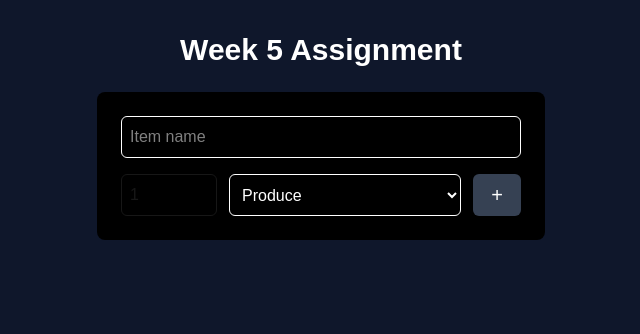
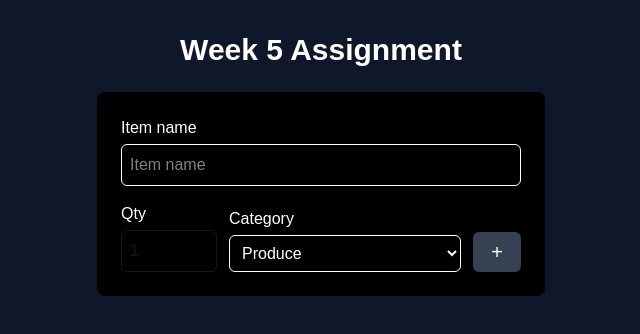
Before and after one commit to mbguron/cprg306-assignments, a Next.js app: page /week-5 in a window 1280 px wide. Shown: the top 334 px of the page, without its empty margins (319-959 px from the left). Built offline with nearby package versions, Linux system fonts and the light colour scheme.

Commit message:
updated the file according to instructor. Added htmlFor and id, and other minor changes

```diff
--- a/app/week-5/NewItem.js
+++ b/app/week-5/NewItem.js
@@ -1,6 +1,20 @@
 "use client";
 
 import { useState } from "react";
+
+const CATEGORY_OPTIONS = [
+  { value: "produce", label: "Produce" },
+  { value: "dairy", label: "Dairy" },
+  { value: "bakery", label: "Bakery" },
+  { value: "meat", label: "Meat" },
+  { value: "frozen foods", label: "Frozen Foods" },
+  { value: "canned goods", label: "Canned Goods" },
+  { value: "dry goods", label: "Dry Goods" },
+  { value: "beverages", label: "Beverages" },
+  { value: "snacks", label: "Snacks" },
+  { value: "household", label: "Household" },
+  { value: "other", label: "Other" },
+];
 
 export default function NewItem() {
   const [name, setName] = useState("");
@@ -12,7 +26,7 @@ export default function NewItem() {
 
     const item = {
       name: name.trim(),
-      quantity: Number(quantity),
+      quantity,
       category,
     };
 
@@ -26,53 +40,77 @@ export default function NewItem() {
     setCategory("produce");
   }
 
+  function handleQuantityChange(e) {
+    const next = parseInt(e.target.value, 10);
+
+    if (Number.isNaN(next)) {
+      setQuantity(1);
+      return;
+    }
+
+    const clamped = Math.max(1, Math.min(99, next));
+    setQuantity(clamped);
+  }
+
   return (
     <form
       onSubmit={handleSubmit}
       className="max-w-md mx-auto bg-black rounded-lg p-6 space-y-4"
     >
       <div>
+        <label htmlFor="item-name" className="block text-white mb-1">
+          Item name
+        </label>
         <input
+          id="item-name"
           type="text"
           value={name}
           onChange={(e) => setName(e.target.value)}
-          required={true}
+          required
           placeholder="Item name"
-          className="w-full p-2 text-white rounded-md border"
+          className="w-full p-2 text-white bg-black rounded-md border"
         />
       </div>
 
-      <div className="flex gap-3">
+      <div className="flex gap-3 items-end">
+        <div className="w-24">
+          <label htmlFor="item-quantity" className="block text-white mb-1">
+            Qty
+          </label>
           <input
+            id="item-quantity"
             type="number"
             min="1"
             max="99"
             value={quantity}
-          onChange={(e) => setQuantity(e.target.value)}
-          className="w-24 p-2 rounded-md border"
+            onChange={handleQuantityChange}
+            className="w-full p-2 rounded-md border"
           />
+        </div>
 
+        <div className="flex-1">
+          <label htmlFor="item-category" className="block text-white mb-1">
+            Category
+          </label>
           <select
+            id="item-category"
             value={category}
             onChange={(e) => setCategory(e.target.value)}
-          className="flex-1 p-2 text-white bg-black rounded-md border"
+            className="w-full p-2 text-white bg-black rounded-md border"
           >
-          <option value="produce">Produce</option>
-          <option value="dairy">Dairy</option>
-          <option value="bakery">Bakery</option>
-          <option value="meat">Meat</option>
-          <option value="frozen foods">Frozen Foods</option>
-          <option value="canned goods">Canned Goods</option>
-          <option value="dry goods">Dry Goods</option>
-          <option value="beverages">Beverages</option>
-          <option value="snacks">Snacks</option>
-          <option value="household">Household</option>
-          <option value="other">Other</option>
+            {CATEGORY_OPTIONS.map((opt) => (
+              <option key={opt.value} value={opt.value}>
+                {opt.label}
+              </option>
+            ))}
           </select>
+        </div>
 
         <button
           type="submit"
-          className="w-12 rounded-md bg-gray-700 text-white text-xl hover:bg-slate-900"
+          className="w-12 h-10 rounded-md bg-gray-700 text-white text-xl hover:bg-slate-900"
+          aria-label="Add item"
+          title="Add item"
         >
           +
         </button>
```
Lines whose indentation alone changed are shown as unchanged.
